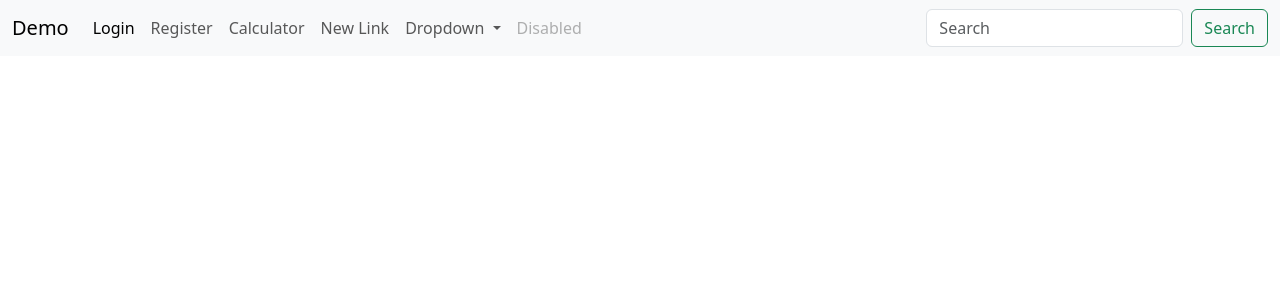
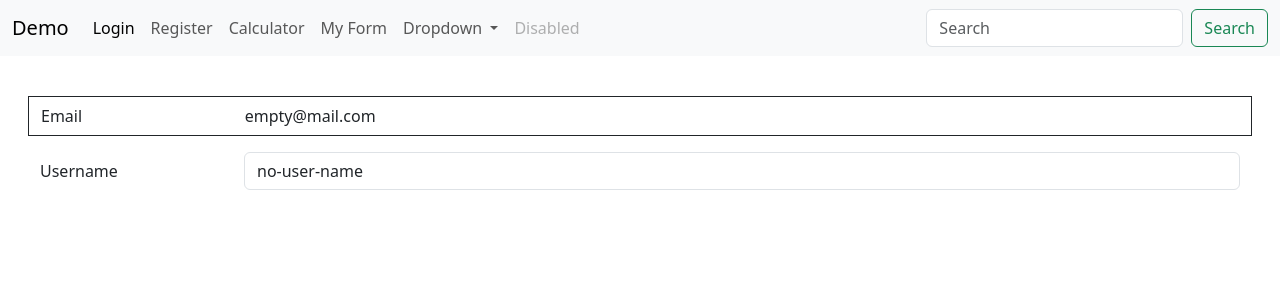
Before and after one commit to ali-bouali/angular-demo, an Angular app: page /my-form in a window 1280 px wide. Before the commit this address led to /. Shown: the top 300 px of the page. Built offline with nearby package versions, Linux system fonts and the light colour scheme.

Commit message:
angular hooks (life cycle)

```diff
--- a/src/app/app-routing.module.ts
+++ b/src/app/app-routing.module.ts
@@ -3,6 +3,7 @@ import {RouterModule, Routes} from '@angular/router';
 import {LoginComponent} from './demo/login/login.component';
 import {RegisterComponent} from './demo/register/register.component';
 import {CalcComponent} from './demo/calc/calc.component';
+import {MyFormComponent} from './demo/my-form/my-form.component';
 
 const routes: Routes = [
   {
@@ -18,8 +19,8 @@ const routes: Routes = [
     component: CalcComponent
   },
   {
-    path: 'new-link/clicked',
-    component: LoginComponent
+    path: 'my-form',
+    component: MyFormComponent
   }
 ];
 
--- a/src/app/app.component.html
+++ b/src/app/app.component.html
@@ -1,5 +1,5 @@
 <app-menu></app-menu>
 
-<div>
+<div style="margin: 20px; padding: 20px;">
   <router-outlet></router-outlet>
 </div>
--- a/src/app/app.module.ts
+++ b/src/app/app.module.ts
@@ -11,10 +11,11 @@ import { LoginComponent } from './demo/login/login.component';
 import { RegisterComponent } from './demo/register/register.component';
 import { DashboardComponent } from './demo/dashboard/dashboard.component';
 import { MenuComponent } from './demo/menu/menu.component';
+import { MyFormComponent } from './demo/my-form/my-form.component';
 
 @NgModule({
   declarations: [ // ndeclari les composants mte3i hna
-    AppComponent, MyFirstComponent, CalcComponent, LoginComponent, RegisterComponent, DashboardComponent, MenuComponent
+    AppComponent, MyFirstComponent, CalcComponent, LoginComponent, RegisterComponent, DashboardComponent, MenuComponent, MyFormComponent
   ],
   imports: [ // na3mel import l ayy module nest7a99ou
     BrowserModule,
--- a/src/app/demo/menu/menu.component.html
+++ b/src/app/demo/menu/menu.component.html
@@ -16,7 +16,7 @@
           <a class="nav-link" routerLink="calc">Calculator</a>
         </li>
         <li class="nav-item">
-          <a class="nav-link" href="javascript:void(0);" (click)="navigateToNewLink()">New Link</a>
+          <a class="nav-link" href="javascript:void(0);" (click)="navigateToNewLink()">My Form</a>
         </li>
         <li class="nav-item dropdown">
           <a class="nav-link dropdown-toggle" href="#" role="button" data-bs-toggle="dropdown" aria-expanded="false">
--- a/src/app/demo/menu/menu.component.ts
+++ b/src/app/demo/menu/menu.component.ts
@@ -22,6 +22,8 @@ export class MenuComponent {
    */
   navigateToNewLink() {
     // koll url segement bech yzidha '/' --> new-link/clicked
-    this.router.navigate(['new-link', 'clicked']);
+    // l Query params yet3addou fel URL --> http://localhost:4200/url-mte3i?param1=value1&param2=value2&param3=value3&param_n=value_n
+    // ma 3andich limite fel nombre de parametres elli najem n3addigon ==> la seule limite heyya toul l URL mte3i
+    this.router.navigate(['my-form'], {queryParams: {email: 'test@mail.com', username: 'ali'}});
   }
 }
--- /dev/null
+++ b/src/app/demo/my-form/my-form.component.html
@@ -0,0 +1,12 @@
+<div class="mb-3 row" style="border: solid 1px">
+  <label for="staticEmail" class="col-sm-2 col-form-label">Email</label>
+  <div class="col-sm-10">
+    <input type="text" readonly class="form-control-plaintext" id="staticEmail" [value]="email">
+  </div>
+</div>
+<div class="mb-3 row">
+  <label for="inputPassword" class="col-sm-2 col-form-label">Username</label>
+  <div class="col-sm-10">
+    <input type="text" class="form-control" id="inputPassword" [value]="username">
+  </div>
+</div>
--- /dev/null
+++ b/src/app/demo/my-form/my-form.component.ts
@@ -0,0 +1,34 @@
+import {AfterContentInit, AfterViewInit, Component, OnDestroy, OnInit} from '@angular/core';
+import {ActivatedRoute} from '@angular/router';
+
+@Component({
+  selector: 'app-my-form',
+  templateUrl: './my-form.component.html',
+  styleUrls: ['./my-form.component.scss']
+})
+export class MyFormComponent implements OnInit, OnDestroy, AfterViewInit, AfterContentInit {
+
+  email = 'empty@mail.com';
+  username = 'no-user-name';
+
+  constructor(
+    private activatedRoute: ActivatedRoute
+  ) {
+  }
+
+  ngAfterContentInit(): void {
+    alert('view has been initialized');
+  }
+
+  ngAfterViewInit(): void {
+    alert('Content has been initialized');
+  }
+
+  ngOnDestroy(): void {
+    alert('cmp has been destroyed');
+  }
+
+  ngOnInit(): void {
+    alert('cmp has been initialized');
+  }
+}
```
Also changed, not shown: src/app/demo/my-form/my-form.component.scss (added), 1 other file (tests, documents, lock files or other folders).
